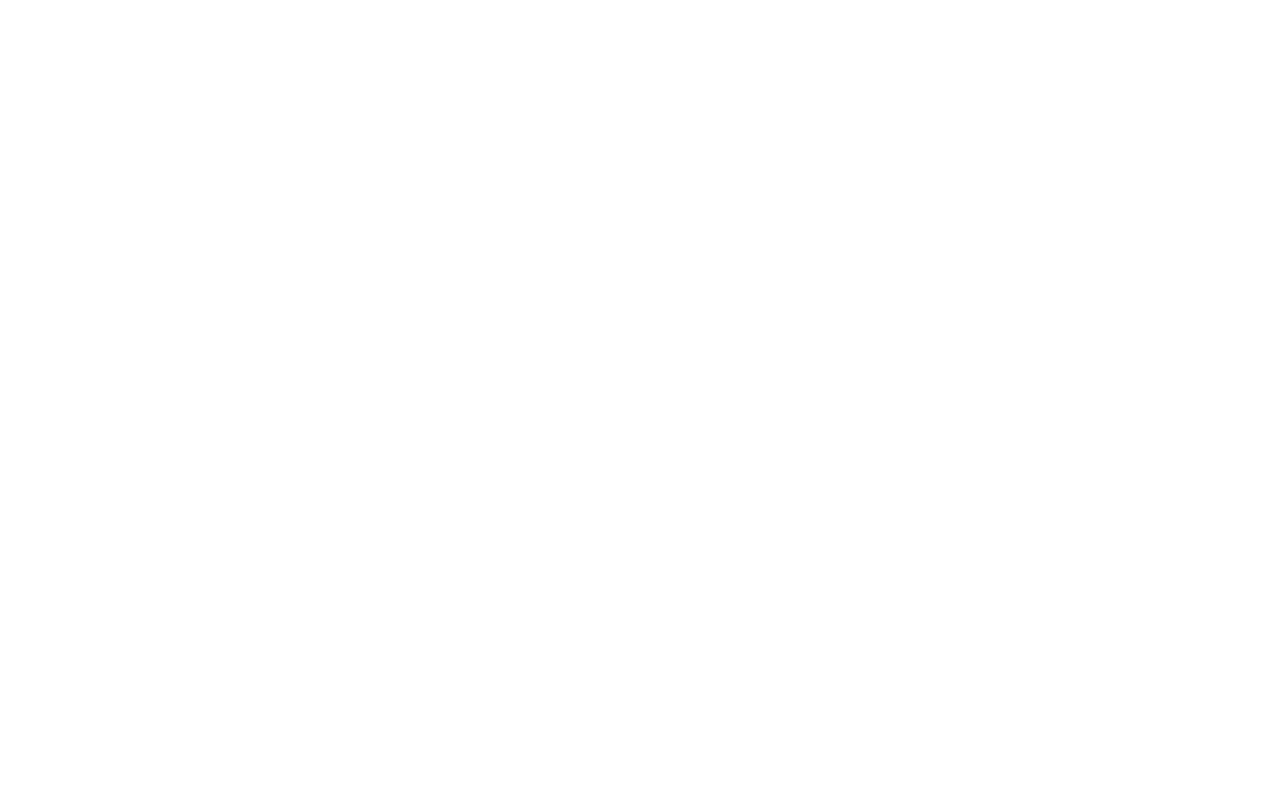
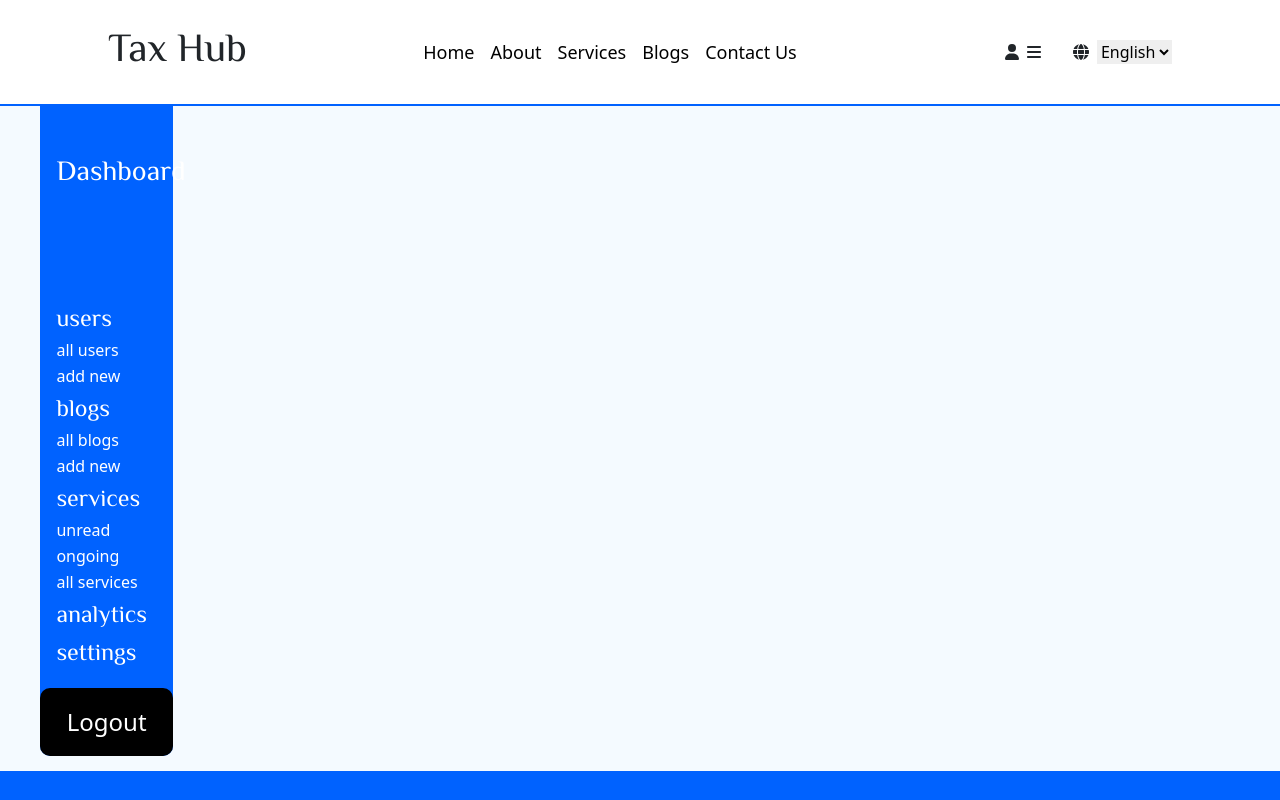
Before and after one commit to butterfly-sarah/tax, a React (Create React App) app: page / in a window 1280 px wide. Before the commit this address had no page. Shown: the top 800 px of the page. Built offline with nearby package versions, Linux system fonts and the light colour scheme; a web font is replaced by a local one.

Commit message:
first1 commit

```diff
--- a/src/App.js
+++ b/src/App.js
@@ -17,12 +17,12 @@
     <div className="App">
       <BrowserRouter>
       <Routes>
-       <Route path='/admin' element={<Main/>}>
-        <Route path='/admin/blogs' element={<Blogs/>}/>
-        <Route path='/admin/addblog' element={<Addblog/>}/>
-        <Route path='/admin/services' element={<Services/>}/>
-        <Route path='/admin/users' element={<Users/>}/>
-        <Route path='/admin/adduser' element={<Adduser/>}/>
+       <Route path='/' element={<Main/>}>
+        <Route path='/blogs' element={<Blogs/>}/>
+        <Route path='/addblog' element={<Addblog/>}/>
+        <Route path='/services' element={<Services/>}/>
+        <Route path='/users' element={<Users/>}/>
+        <Route path='/adduser' element={<Adduser/>}/>
         </Route>
        <Route path='/user' element={<Mainuser/>}>
         <Route path='/user/services' element={<Allservices/>}/>
--- a/src/components/admin/mainAdmin/Main.js
+++ b/src/components/admin/mainAdmin/Main.js
@@ -17,16 +17,16 @@
             <div className="mx-auto side">
             <h3 className="py-5 mb-5 ps-3">Dashboard</h3>
             <div className="py-3 ps-3 dashitems">
-                <Link className="header" to={'/admin/users'}>users</Link>
-                <Link to={'/admin/users'}>all users</Link>
-                <Link to={'/admin/adduser'}>add new</Link>
-                <Link className="header" to={'/admin/blogs'}>blogs</Link>
-                <Link to={'/admin/blogs'}>all blogs</Link>
-                <Link to={'/admin/addblog'}>add new</Link>
-                <Link className="header" to={'/admin/services'}>services</Link>
+                <Link className="header" to={'/users'}>users</Link>
+                <Link to={'/users'}>all users</Link>
+                <Link to={'/adduser'}>add new</Link>
+                <Link className="header" to={'/blogs'}>blogs</Link>
+                <Link to={'/blogs'}>all blogs</Link>
+                <Link to={'/addblog'}>add new</Link>
+                <Link className="header" to={'/services'}>services</Link>
                 <Link>unread</Link>
                 <Link>ongoing</Link>
-                <Link to={'/admin/services'}>all services</Link>
+                <Link to={'/services'}>all services</Link>
                 <Link className="header">analytics</Link>
                 <Link className="header">settings</Link>
             </div>
```
